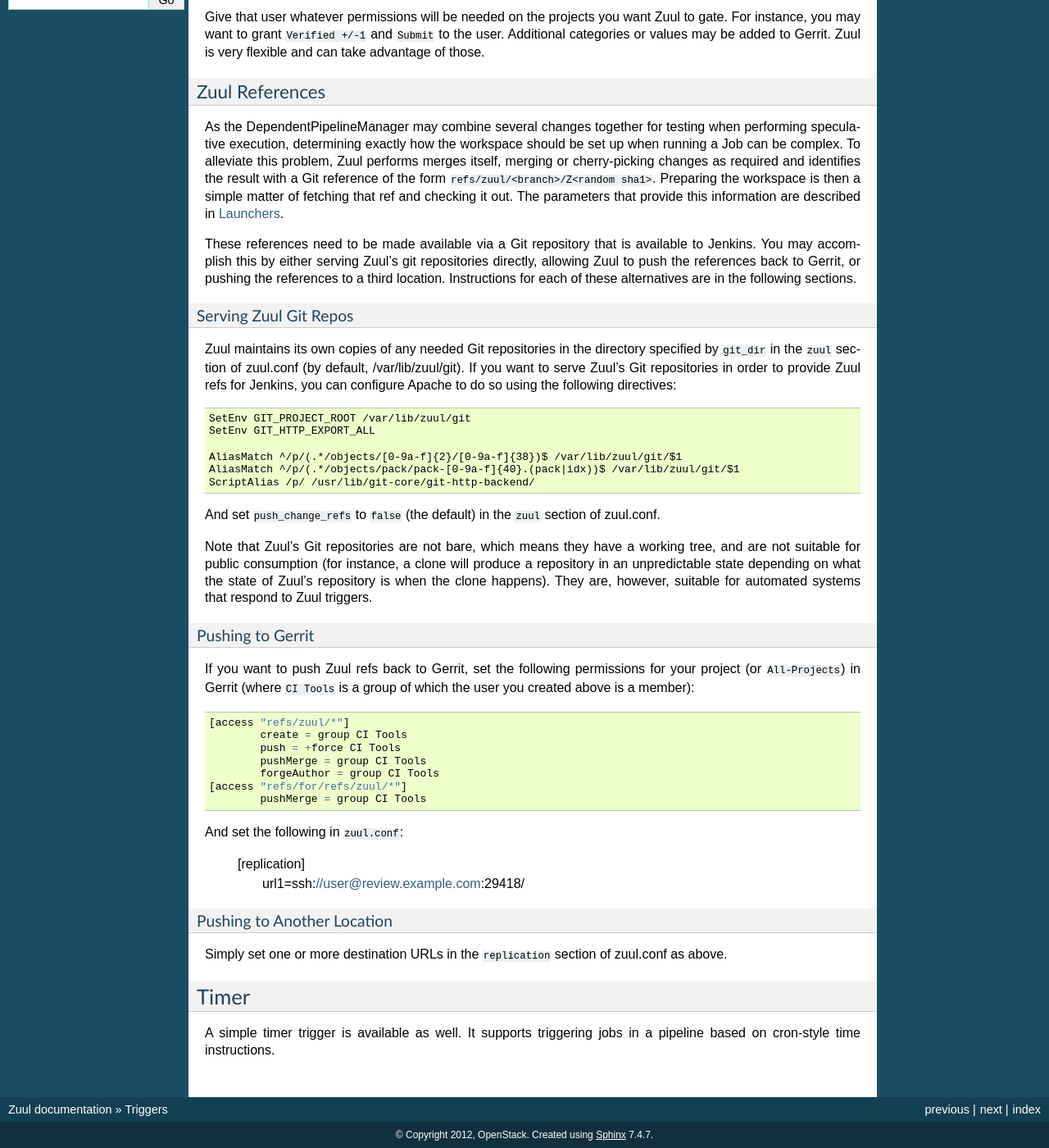
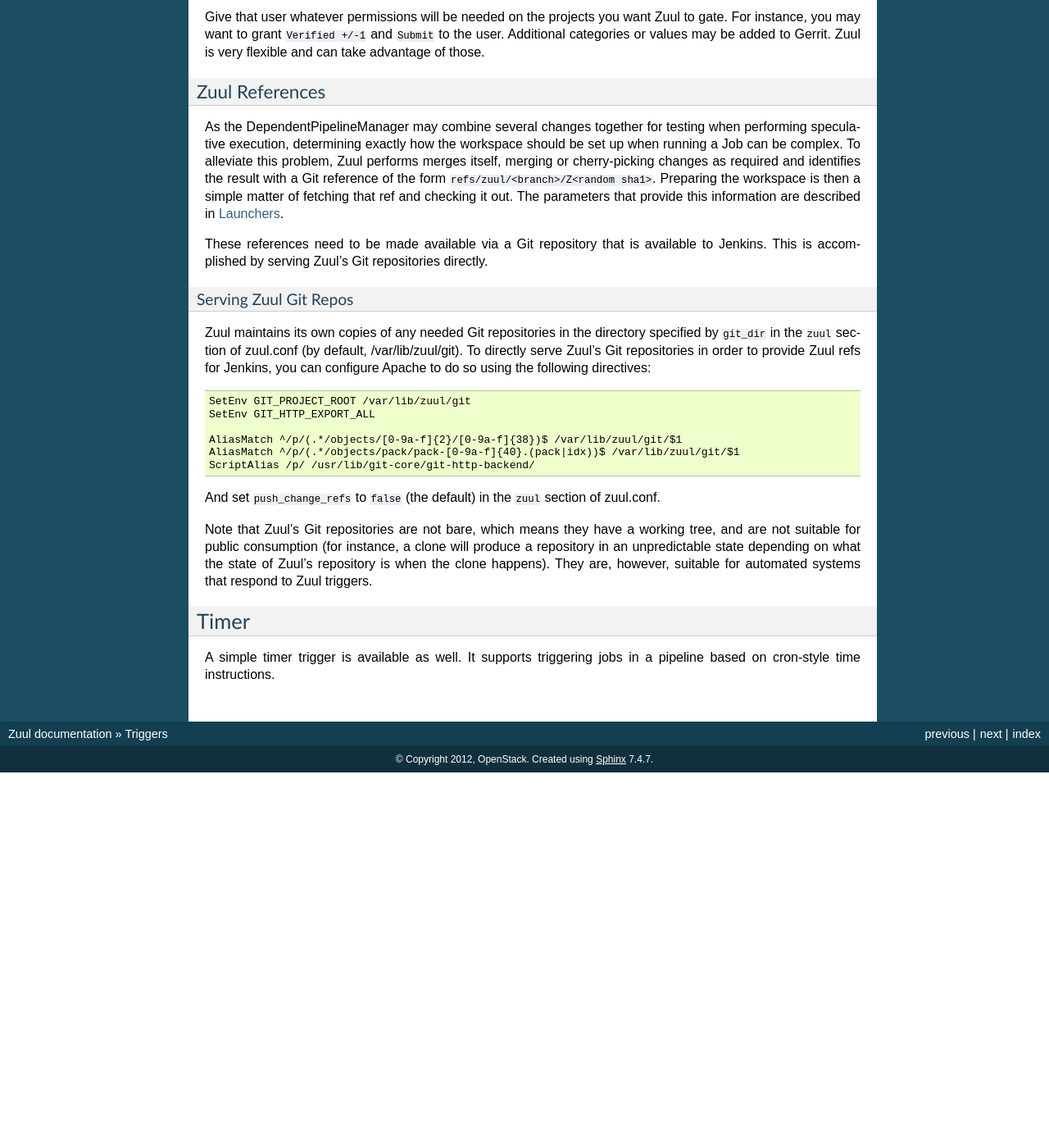
Before and after one commit to openstack-infra/zuul, a Sphinx documentation site: the page built from doc/source/triggers.rst, in a window 1280 px wide and 1400 px high, scrolled down 489 px. Shown: the whole window at 82% size. Built offline with Sphinx 7.4.7, drawn with Linux system fonts in a browser that asks for light colours; after the commit the page ends 1431 px from its top, so only the background shows below that; some of the changed text lies outside the part shown.

Commit message:
Remove Zuul ref replication.
This reverts commit 87650fa736fb61c6b305f9ea8c3907e4f0168cd9.

The problem of distributing the load of serving Zuul Git refs will
be addressed by separating the merger component so that it can be
scaled out.  Remove this feature which is hopefully new enough that
no one is using it.

Change-Id: Id2be95c85f5c3464a66537ae3095024a964ee1c0

```diff
--- a/NEWS.rst
+++ b/NEWS.rst
@@ -1,9 +1,7 @@
 Since 2.0.0:
 
 * The push_change_refs option which specified that Zuul refs should be
-  pushed to Gerrit has been removed.  Similar functionality may be
-  obtained using the replication feature.  See the Triggers
-  documentation for details.
+  pushed to Gerrit has been removed.
 
 Since 1.3.0:
 
--- a/doc/source/triggers.rst
+++ b/doc/source/triggers.rst
@@ -49,20 +49,17 @@
 described in :ref:`launchers`.
 
 These references need to be made available via a Git repository that
-is available to Jenkins.  You may accomplish this by either serving
-Zuul's git repositories directly, allowing Zuul to push the references
-back to Gerrit, or pushing the references to a third location.
-Instructions for each of these alternatives are in the following
-sections.
+is available to Jenkins.  This is accomplished by serving Zuul's Git
+repositories directly.
 
 Serving Zuul Git Repos
 """"""""""""""""""""""
 
 Zuul maintains its own copies of any needed Git repositories in the
 directory specified by ``git_dir`` in the ``zuul`` section of
-zuul.conf (by default, /var/lib/zuul/git).  If you want to serve
-Zuul's Git repositories in order to provide Zuul refs for Jenkins, you
-can configure Apache to do so using the following directives::
+zuul.conf (by default, /var/lib/zuul/git).  To directly serve Zuul's
+Git repositories in order to provide Zuul refs for Jenkins, you can
+configure Apache to do so using the following directives::
 
   SetEnv GIT_PROJECT_ROOT /var/lib/zuul/git
   SetEnv GIT_HTTP_EXPORT_ALL
@@ -81,33 +78,6 @@
 happens).  They are, however, suitable for automated systems that
 respond to Zuul triggers.
 
-Pushing to Gerrit
-"""""""""""""""""
-
-If you want to push Zuul refs back to Gerrit, set the following
-permissions for your project (or ``All-Projects``) in Gerrit (where
-``CI Tools`` is a group of which the user you created above is a
-member)::
-
-    [access "refs/zuul/*"]
-            create = group CI Tools
-            push = +force CI Tools
-            pushMerge = group CI Tools
-            forgeAuthor = group CI Tools
-    [access "refs/for/refs/zuul/*"]
-            pushMerge = group CI Tools
-
-And set the following in ``zuul.conf``:
-
-  [replication]
-    url1=ssh://user@review.example.com:29418/
-
-Pushing to Another Location
-"""""""""""""""""""""""""""
-
-Simply set one or more destination URLs in the ``replication`` section
-of zuul.conf as above.
-
 Timer
 -----
 
```
Also changed, not shown: doc/source/zuul.rst (+0 -10 lines), 3 other files.
